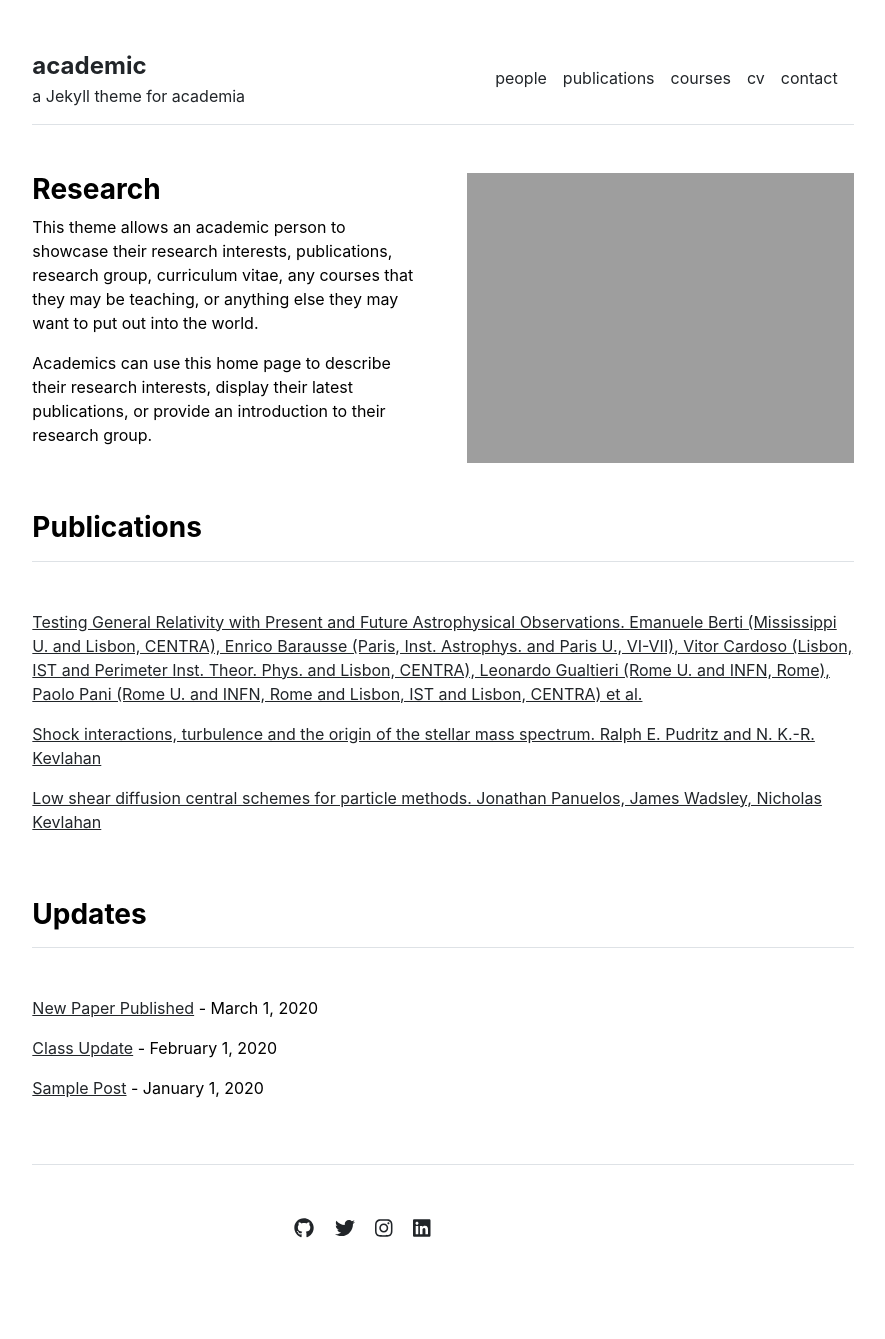
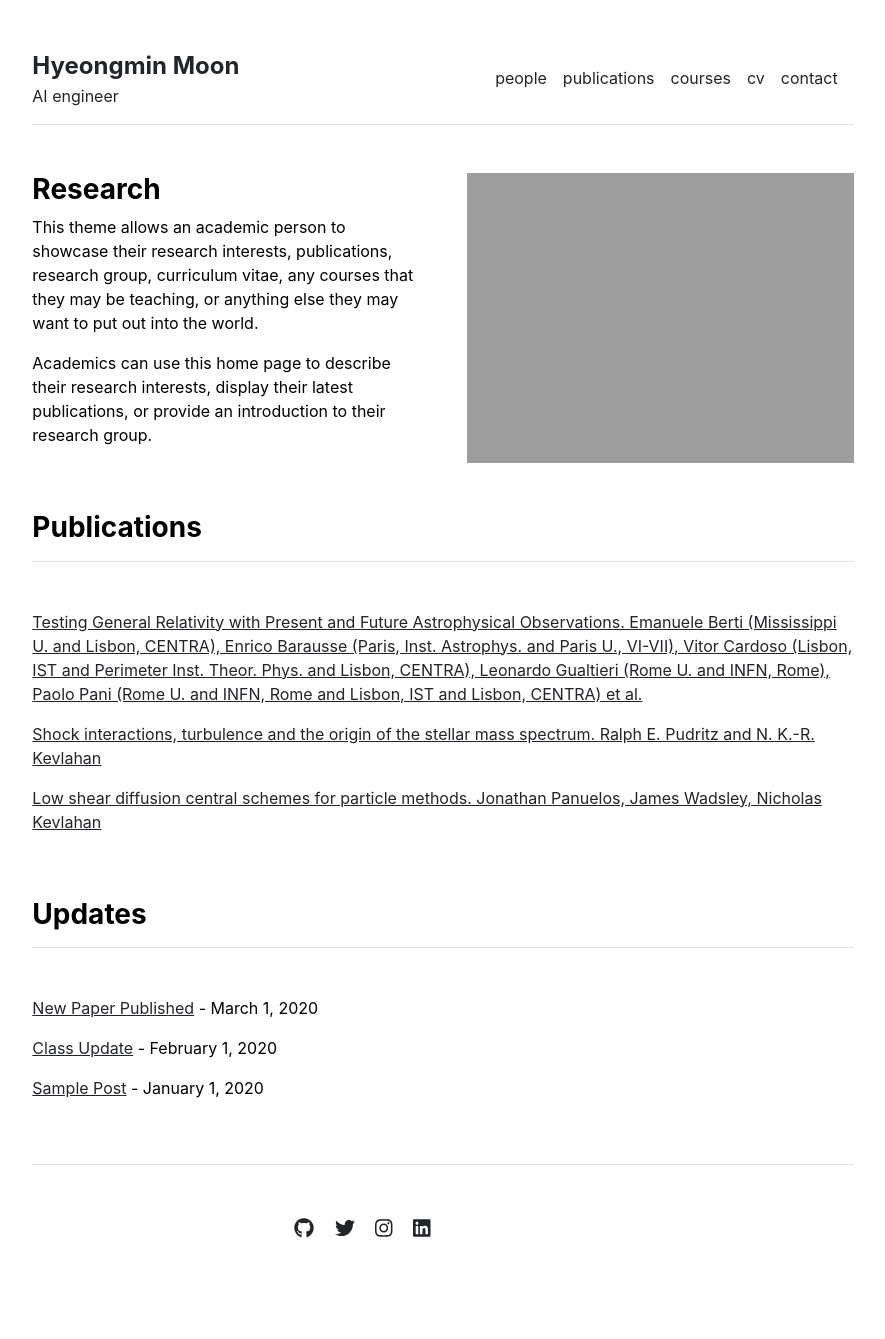
Before and after one commit to HyeongminMoon/HyeongminMoon.github.io, a Jekyll site: the page built from index.md, in a window 1280 px wide. Shown: the whole page, without its empty margins (197-1082 px from the left). Built offline with Jekyll 4.4.1, drawn with Linux system fonts in a browser that asks for light colours.

Commit message:
Update _config.yml

```diff
--- a/_config.yml
+++ b/_config.yml
@@ -1,4 +1,4 @@
 url: "" # the base hostname & protocol for your site, e.g. http://example.com
 baseurl: "" # the subpath of your site, e.g. /blog
-title: "academic" # the name of your site, e.g. ACME Corp.
-description: "a Jekyll theme for academia"
+title: "Hyeongmin Moon" # the name of your site, e.g. ACME Corp.
+description: "AI engineer"
```
